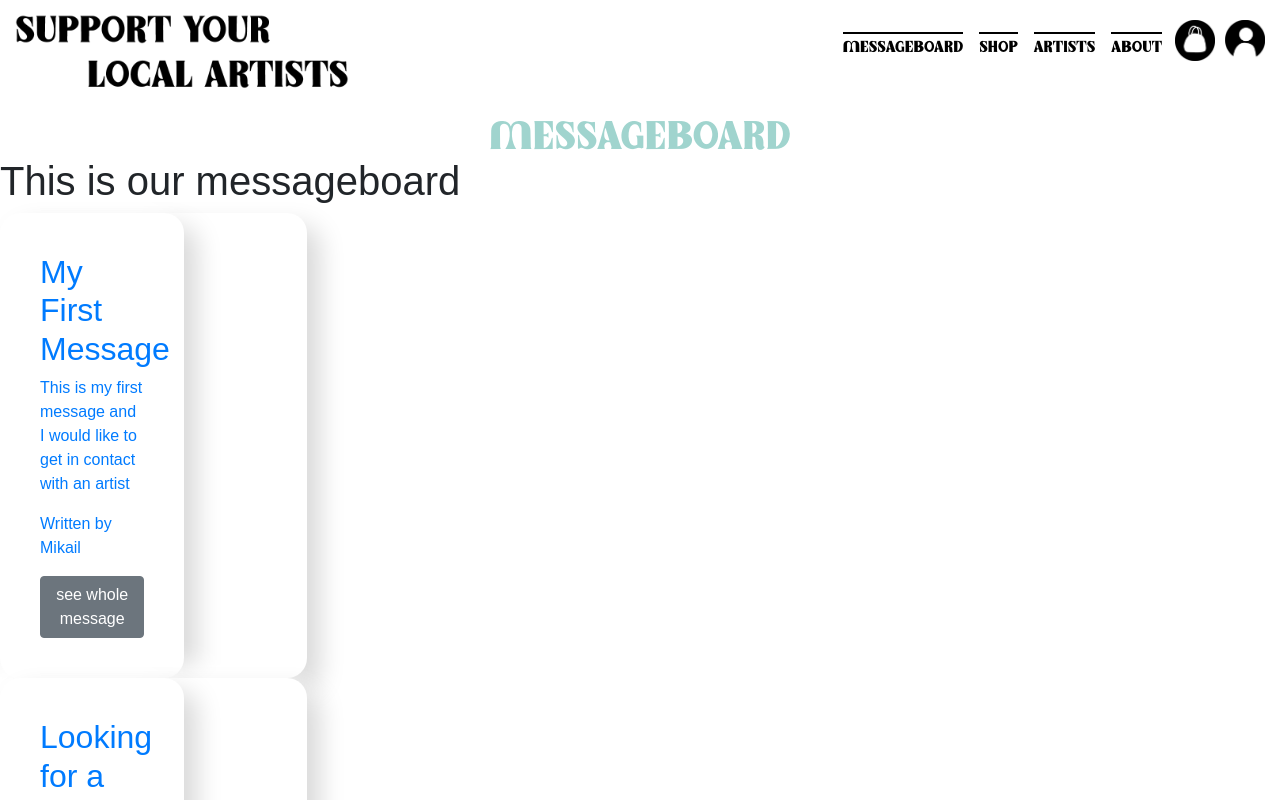
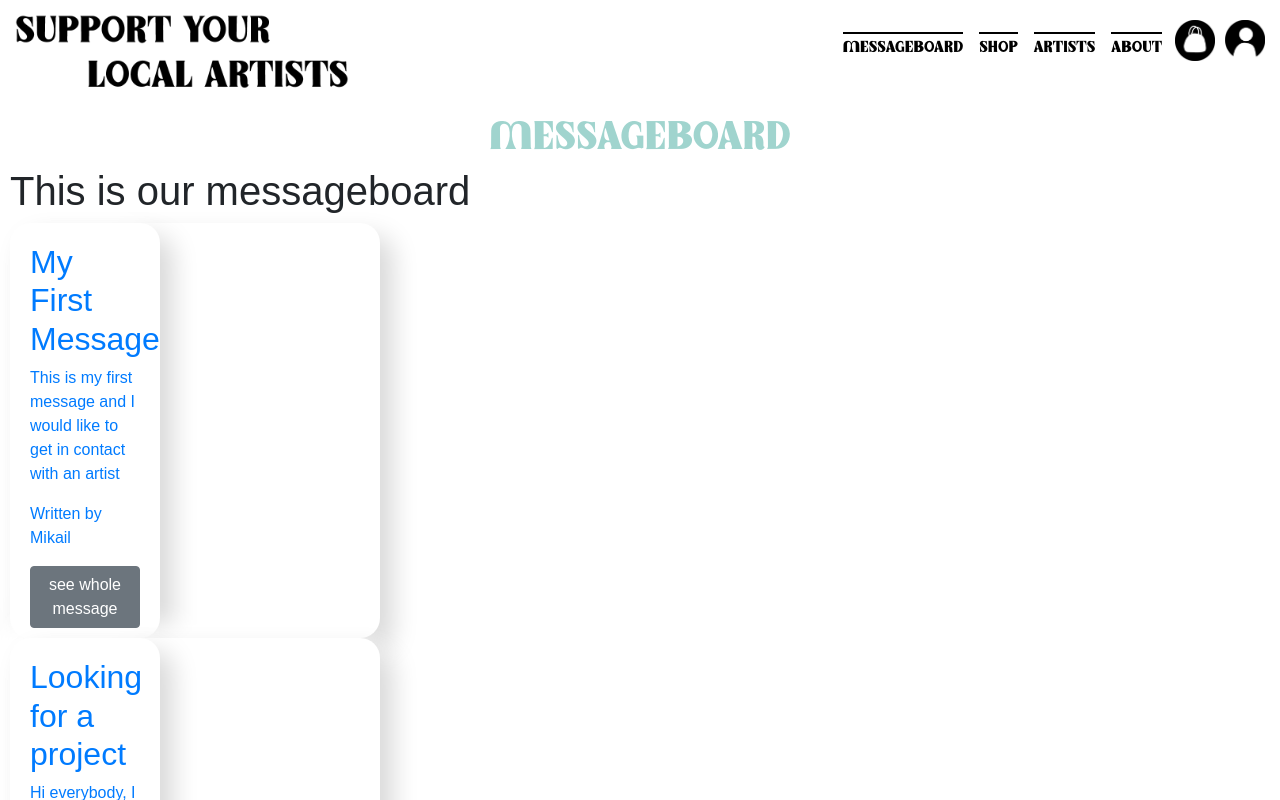
Before and after one commit to MikailMilissen/eindwerk_intecbrussel, a React (Create React App) app in the folder eindwerk_intecbrussel/: page /messageboard in a window 1280 px wide. Shown: the top 800 px of the page. Built offline with nearby package versions, Linux system fonts and the light colour scheme; no server answers; data requests are answered from the project's data file.

Commit message:
some message dunno

```diff
--- a/eindwerk_intecbrussel/src/components/Messageboard.js
+++ b/eindwerk_intecbrussel/src/components/Messageboard.js
@@ -1,8 +1,6 @@
 import React, { useState, useEffect } from 'react'
 import { Link } from 'react-router-dom';
 
-
-import FilterComponent from './FilterComponent';
 import Message from './Message';
 import './style/Messageboard.css';
 import useFetch from './useFetch';
@@ -16,10 +14,9 @@ const Messageboard = () => {
 
             <h1 className="title">MESSAGEBOARD</h1>
 
-            <div class="message__container">
+            <div className="grid-container">
             {messages && <Message messages={messages} title='This is our messageboard' /> }
             </div>
-
 
             <Link to='/messageboard/createmessage'>
             <img src="images/sla icon .png" className="createmessage__button"/>
--- a/eindwerk_intecbrussel/src/components/style/Message.css
+++ b/eindwerk_intecbrussel/src/components/style/Message.css
@@ -12,12 +12,13 @@
 
 .message_div{
     text-align: left;
-
-    padding: 40px !important;
-    width: 60% !important;
-
-     border-radius: 20px;
-     background: #ffffff;
-     box-shadow:  13px 13px 26px #d9d9d9,
-                  -13px -13px 26px #ffffff;
+    padding-left: 20px;
+    padding-right: 20px;
+    padding-top: 20px;
+    padding-bottom: 10px;
+    width: 150px !important;
+    border-radius: 20px;
+    background: #ffffff;
+    box-shadow: 13px 13px 26px #d9d9d9,
+    -13px -13px 26px #ffffff;
  }
--- a/eindwerk_intecbrussel/src/components/style/Messageboard.css
+++ b/eindwerk_intecbrussel/src/components/style/Messageboard.css
@@ -10,19 +10,17 @@
 
 /* create that awesome grid batch */
 
-.message__board{
+.Messageboard{
     width: 100%;
-}
-
-.filter__container{
-width: 20%;
-}
-
-.message__container{
-    width: 40%;
 }
 
 .createmessage__button{
     align-items: center;
     color: black;
 }
+
+.grid-container {
+  display: grid;
+  grid-template-columns: auto auto auto;
+  padding: 10px;
+}
```
